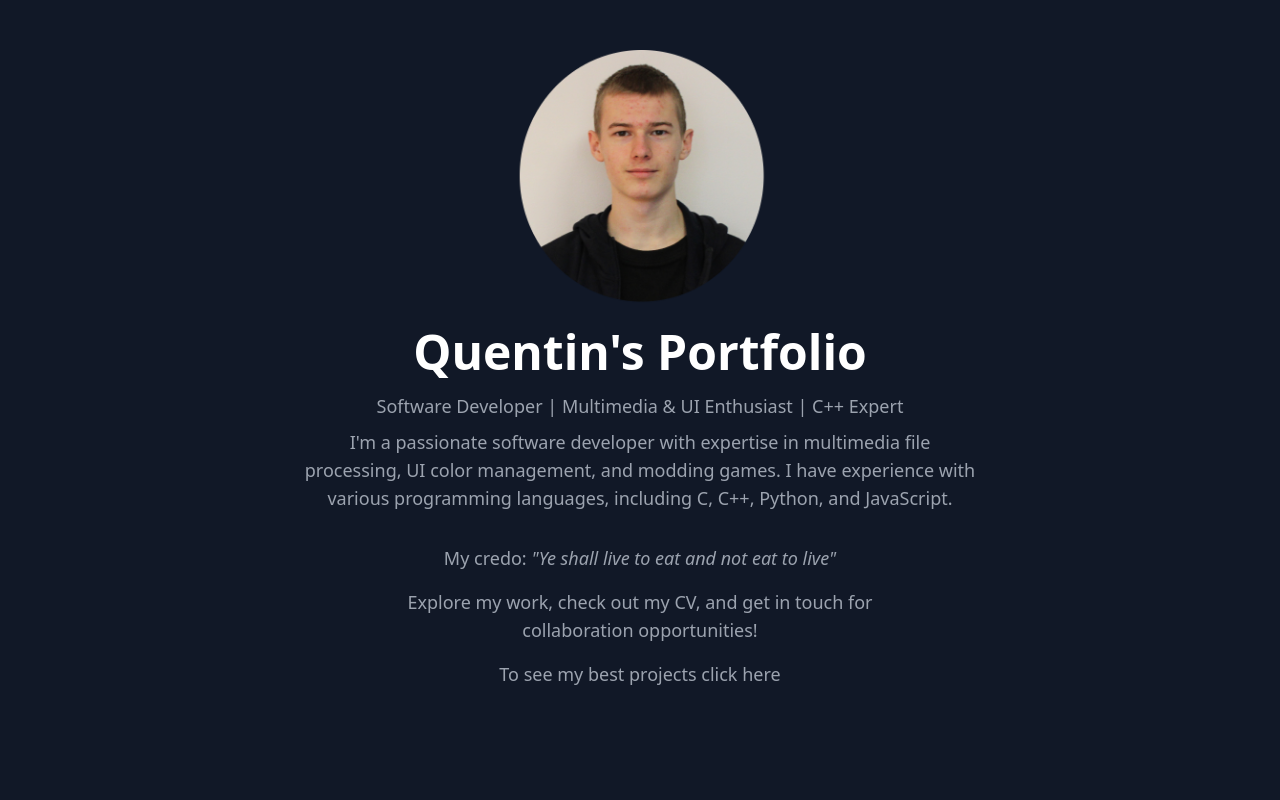
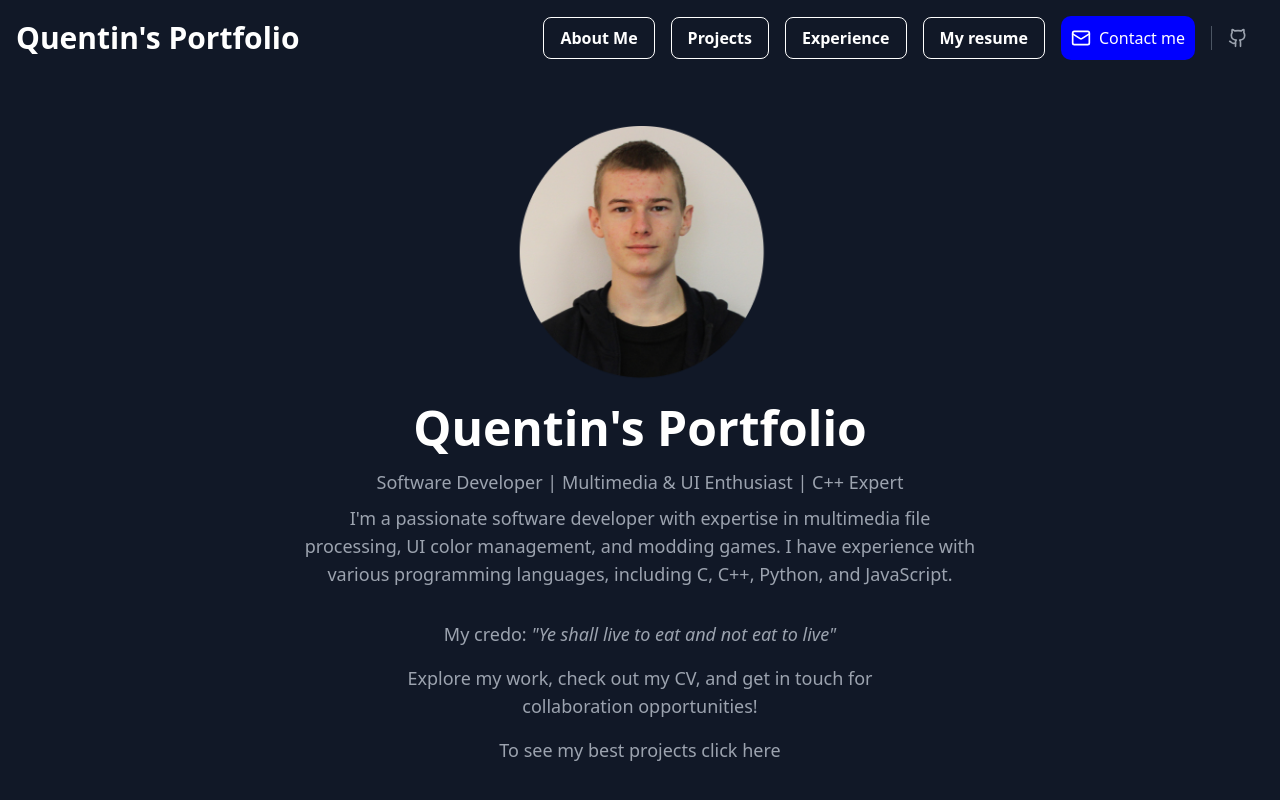
Before and after one commit to QuentinLeguay/Portfolio, a Next.js app: page / in a window 1280 px wide. Built offline with nearby package versions, Linux system fonts and the light colour scheme.

Commit message:
[UPD] refactor layout and navbar components; update home page image to be a link

```diff
--- a/src/app/layout.tsx
+++ b/src/app/layout.tsx
@@ -12,15 +12,13 @@ export default function RootLayout({
 }: Readonly<{
   children: React.ReactNode;
 }>) {
-  const isRootPage =
-    typeof window !== "undefined" && window.location.pathname === "/";
 
   return (
     <html lang="en">
       <head></head>
       <body className="bg-gray-900 min-h-screen" style={{ fontFamily: "var(--font-geist-sans)" }}>
         <div className="min-h-screen flex flex-col">
-          {!isRootPage && <Navbar />}{" "}
+          <Navbar/>
           <main className="flex-grow">{children}</main>
         </div>
       </body>
--- a/src/app/page.tsx
+++ b/src/app/page.tsx
@@ -7,6 +7,7 @@ const HomePage: React.FC = () => {
   return (
     <div className="flex flex-col items-center justify-center bg-gray-900 text-white p-6">
       {/* header */}
+      <Link href={"https://www.youtube.com/watch?v=dQw4w9WgXcQ&ab_channel=RickAstley"} style={{cursor: "default"}}>
         <motion.img
           src="/CV/image_CV.png"
           alt="A Picture of the handsome person that I am"
@@ -15,6 +16,7 @@ const HomePage: React.FC = () => {
           animate={{ opacity: 1, scale: 1 }}
           transition={{ duration: 0.5 }}
         />
+      </Link>
       <motion.h1
         className="text-5xl font-bold"
         initial={{ opacity: 0, y: -20 }}
--- a/src/app/projects/page.tsx
+++ b/src/app/projects/page.tsx
@@ -1,4 +1,4 @@
-"use client";
+'use client';
 
 import { motion } from "framer-motion";
 import { useState } from "react";
--- a/src/components/ui/navbar.tsx
+++ b/src/components/ui/navbar.tsx
@@ -42,7 +42,7 @@ const Navbar: React.FC = () => {
               className="flex items-center"
               passHref
             >
-              <Mail className="w-5 h-5 mr-2 fill-white" />
+              <Mail className="w-5 h-5 mr-2" />
               <span className="text-white">Contact me</span>
             </Link>
           </Button>
```
Lines whose indentation alone changed are shown as unchanged.
